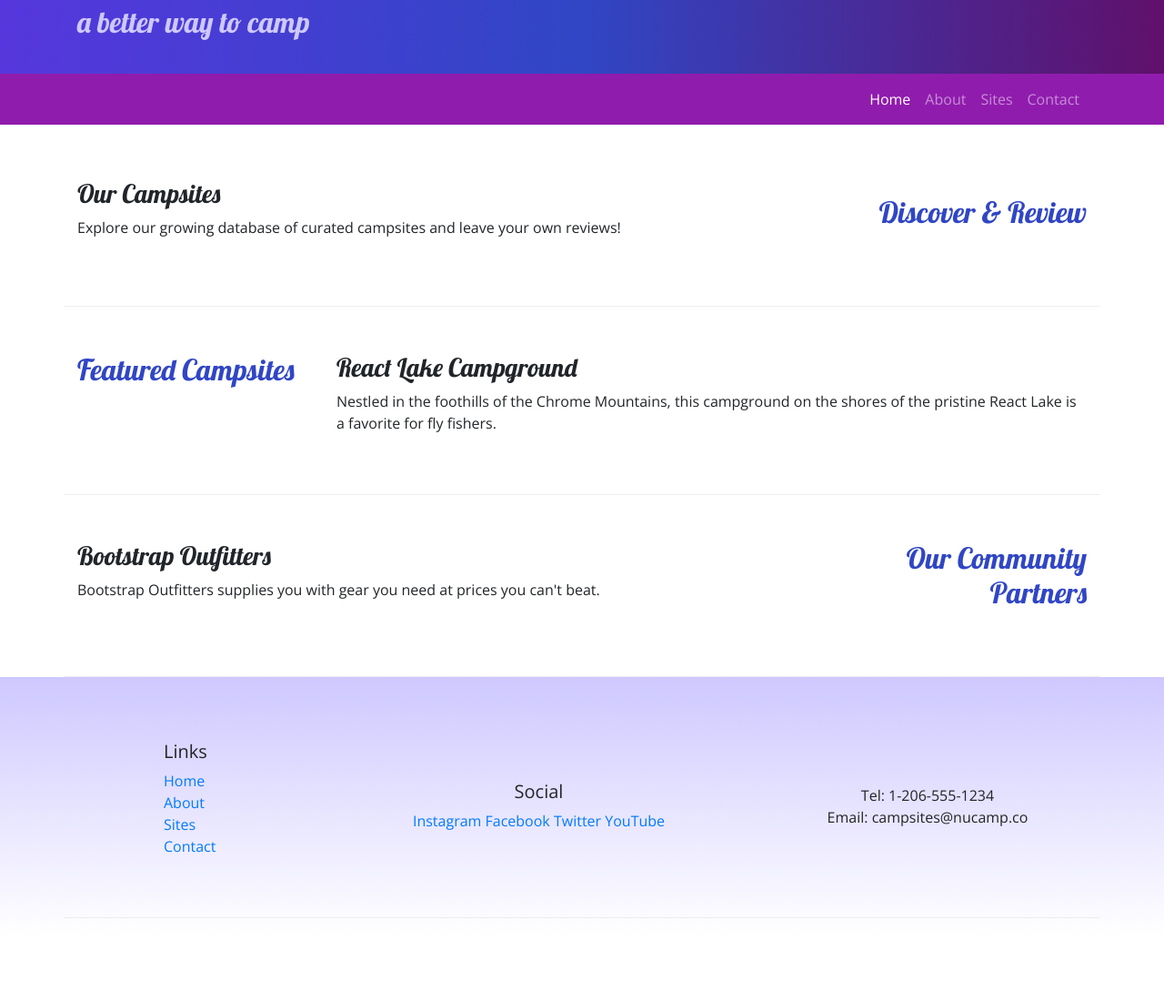
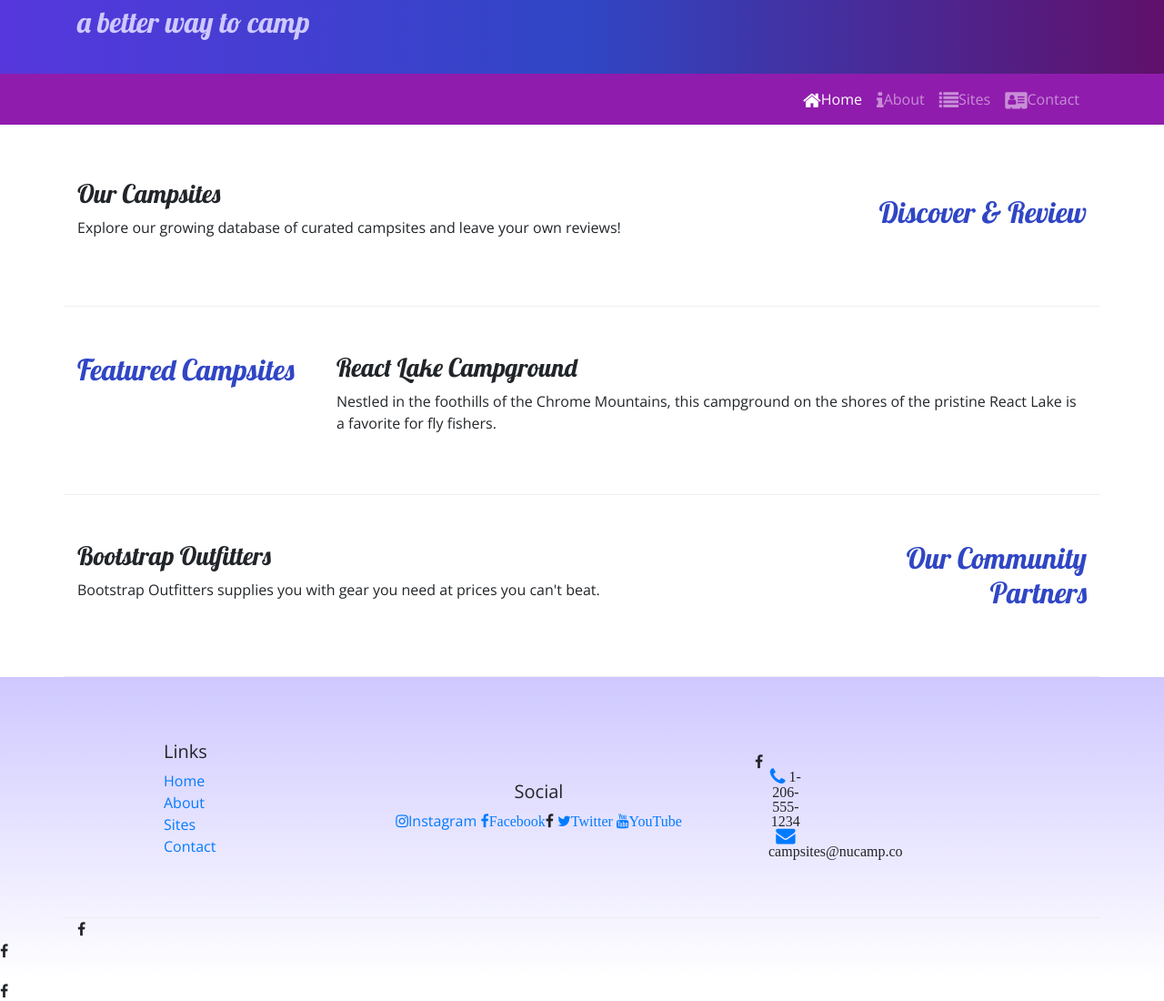
Before and after one commit to stolani/nucampsites, a website: page index.html in a window 1280 px wide. Shown: the part 81-1181 px from the top of the page at 91% size. Before the commit the page ends 1110 px from the top, so only its background shows below. Drawn offline with nearby package versions, Linux system fonts and the light colour scheme.

Commit message:
Icon Fonts

```diff
--- a/index.html
+++ b/index.html
@@ -6,7 +6,8 @@
      <!-- Bootstrap CSS -->
      <link rel="stylesheet" href="node_modules/bootstrap/dist/css/bootstrap.min.css" />
      <!-- Additional CSS must be placed after Bootstrap CSS -->
-    <link rel="stylesheet" href="https://fonts.googleapis.com/css?family=Lobster|Open+Sans" />
+     <link rel="stylesheet" href="node_modules/font-awesome/css/font-awesome.min.css" />
+     <link rel="stylesheet" href="https://fonts.googleapis.com/css?family=Lobster|Open+Sans" />
     <link rel="stylesheet" href="css/styles.css" />
     <title>NuCamp: A Better Way To Camp</title>
 </head>
@@ -31,10 +32,10 @@
     </button>
 <div class="collapse navbar-collapse" id="nucampNavbar"></div>
      <ul class="navbar-nav">
-        <li class="nav-item active"><a class="nav-link" href="index.html">Home</a></li>
-        <li class="nav-item"><a class="nav-link" href="aboutus.html">About</a></li>
-        <li class="nav-item"><a class="nav-link" href="#">Sites</a></li>
-        <li class="nav-item"><a class="nav-link" href="#">Contact</a></li>
+        <li class="nav-item active"><a class="nav-link" href="index.html"><i class="fa fa-home fa-lg"></i>Home</a></li>
+        <li class="nav-item"><a class="nav-link" href="aboutus.html"><i class="fa fa-info fa-lg"></i>About</a></li>
+        <li class="nav-item"><a class="nav-link" href="#"><i class="fa fa-list fa-lg"></i>Sites</a></li>
+        <li class="nav-item"><a class="nav-link" href="#"><i class="fa fa-address-card fa-lg"></i>Contact</a></li>
      </ul>
 </nav>
 </div>
@@ -85,14 +86,14 @@
         </div>
         <div class="col-6 col-sm-5 text-center">
             <h5>Social</h5>
-            <a href="http://instagram.com/">Instagram</a>
-            <a href="http://facebook.com/">Facebook</a>
-            <a href="http://twitter.com/">Twitter</a>
-            <a href="http://youtube.com/">YouTube</a>
+            <a href="http://instagram.com/"><i class="fa fa-instagram"></i>Instagram</a>
+            <a href="http://facebook.com/"><i class="fa fa-facebook">Facebook</a>
+            <a href="http://twitter.com/"><i class="fa fa-twitter"></i>Twitter</a>
+            <a href="http://youtube.com/"><i class="fa fa-youtube"></i>YouTube</a>
         </div>
         <div class="col-sm-4 text-center">
-            Tel: 1-206-555-1234<br />
-            Email: campsites@nucamp.co
+            <i class="fa fa-phone fa-lg text-primary"></i> 1-206-555-1234<br />
+            <i class="fa fa-envelope fa-lg text-primary"></i> campsites@nucamp.co
         </div>
        </div>
       </div>
--- a/package.json
+++ b/package.json
@@ -15,6 +15,7 @@
   },
   "dependencies": {
     "bootstrap": "^4.5.2",
+    "font-awesome": "^4.7.0",
     "jquery": "^3.5.1",
     "popper.js": "^1.16.1"
   }
```
Also changed, not shown: aboutus.html (+11 -10 lines), 1 other file.
